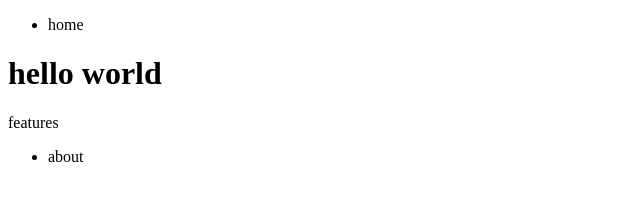
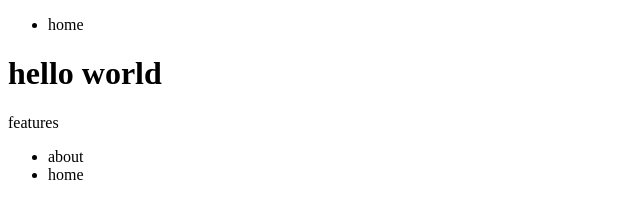
Before and after one commit to mohamedmehdawy/IEEE-Blog, a plain HTML site: page index.html in a window 1280 px wide. Shown: the full height of the page, 0-640 px from the left. Drawn offline with Linux system fonts and the light colour scheme.

Commit message:
add home

```diff
--- a/index.html
+++ b/index.html
@@ -21,6 +21,7 @@
         <footer>
             <ul>
                 <li>about</li>
+                <li>home</li>
             </ul>
         </footer>
     </body>
```
